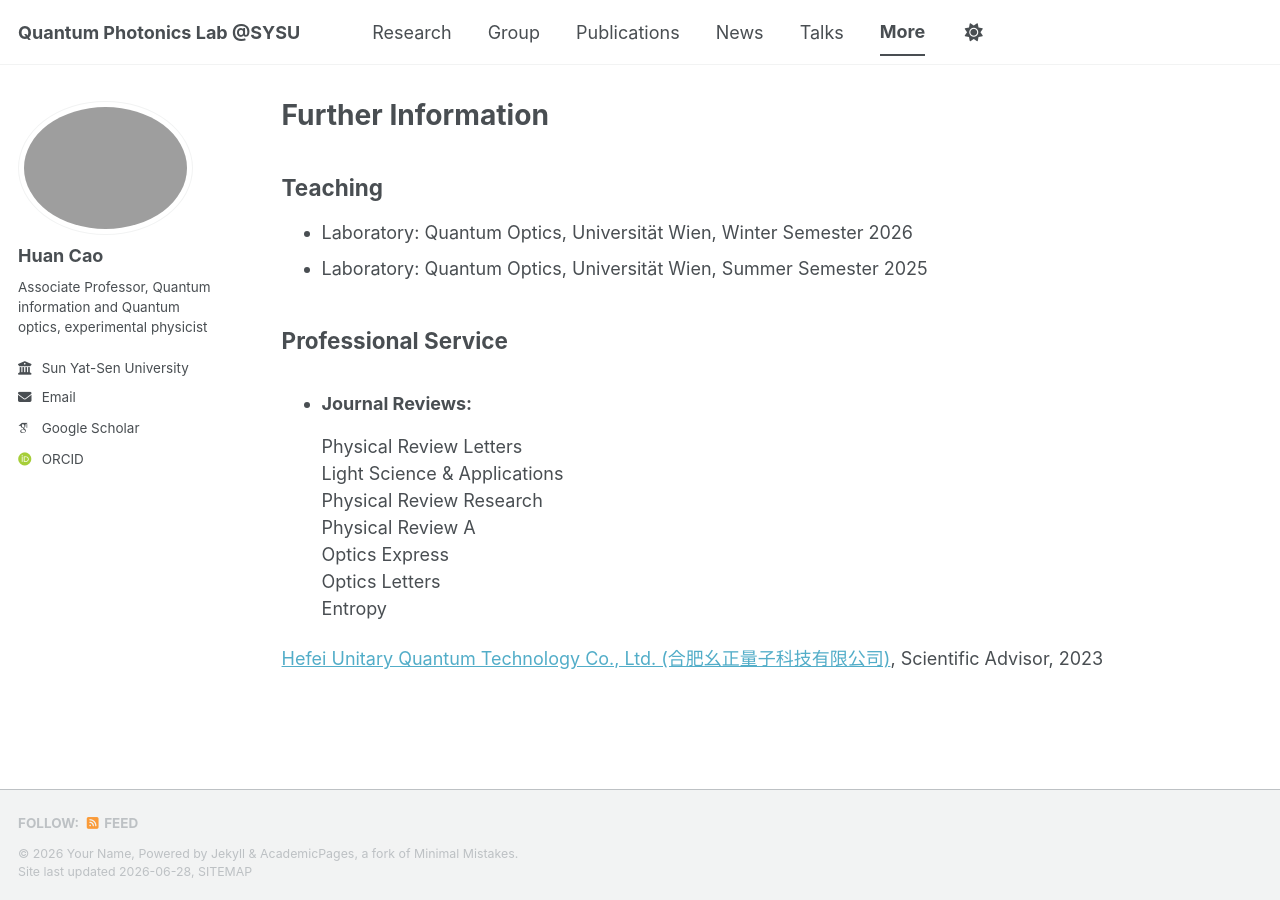
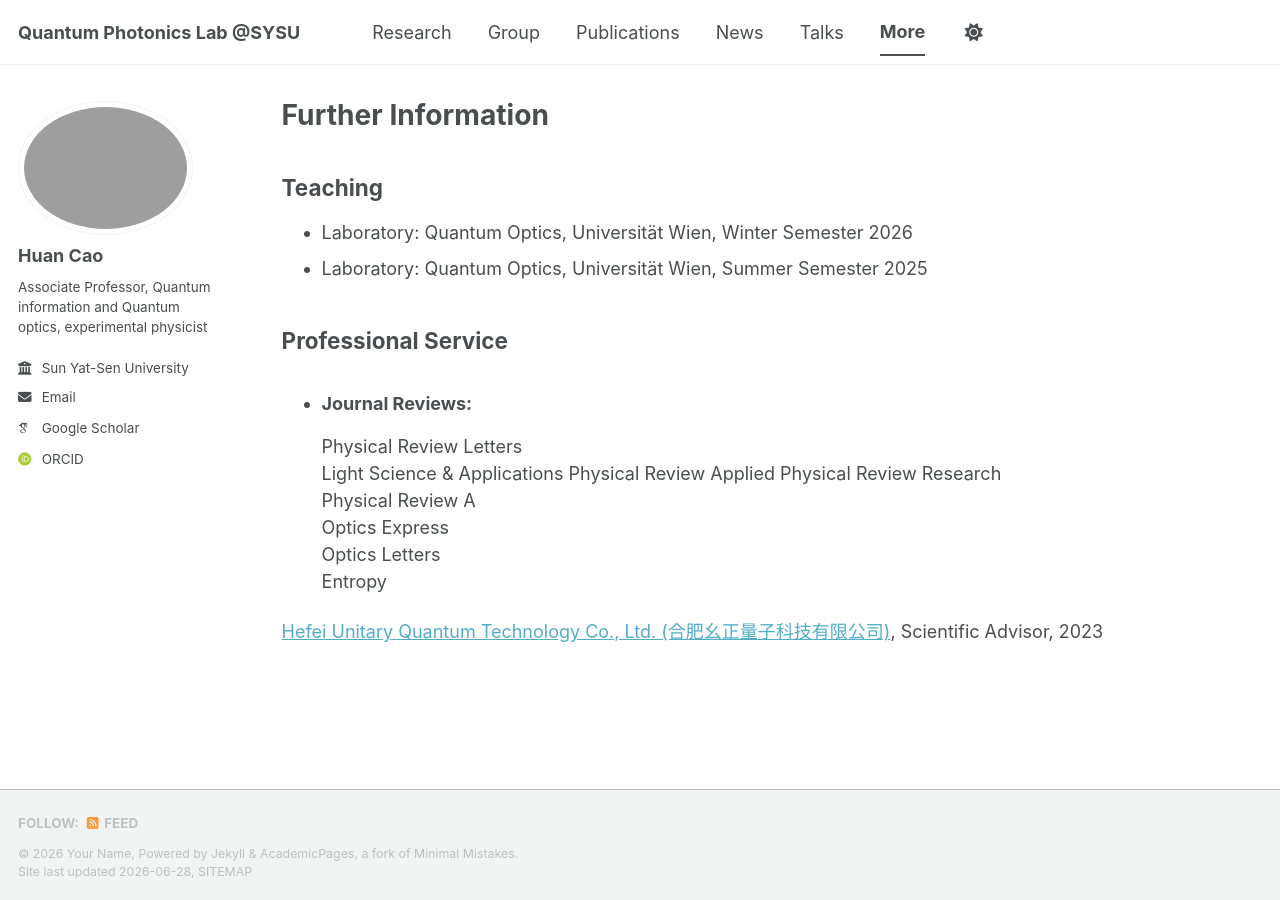
Before and after one commit to Huan-Cao/Huan-Cao.github.io, a Jekyll site: the page built from _pages/more.md, in a window 1280 px wide. Built offline with Jekyll 4.4.1, drawn with Linux system fonts in a browser that asks for light colours; some web fonts are replaced; a script bundle is joined from its source files by our own code; library files that are not in the unit come from our copies.

Commit message:
Update more.md

```diff
--- a/_pages/more.md
+++ b/_pages/more.md
@@ -13,6 +13,7 @@ author_profile: true
 * ### Journal Reviews:
   Physical Review Letters
   Light Science & Applications
+  Physical Review Applied
   Physical Review Research
   Physical Review A
   Optics Express
```
